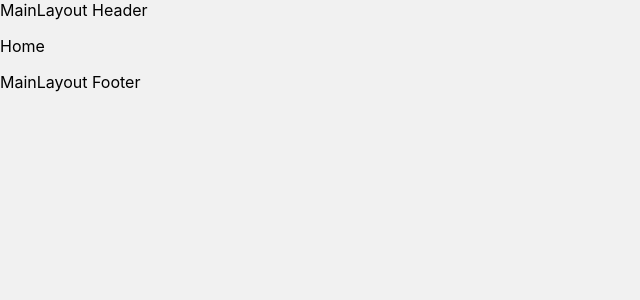
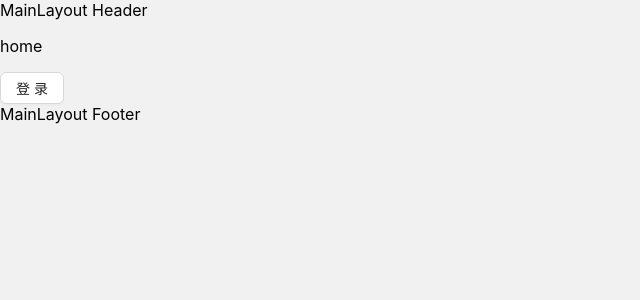
Before and after one commit to n7s4/wj-stars, a React (Create React App) app: page / in a window 1280 px wide. Shown: the top 300 px of the page, without its empty margins (0-640 px from the left). Built offline with nearby package versions, Linux system fonts and the light colour scheme.

Commit message:
feat: 路由测试

```diff
--- a/src/pages/Home.tsx
+++ b/src/pages/Home.tsx
@@ -1,6 +1,19 @@
+import { Button } from "antd";
 import React, { FC } from "react";
+import { useNavigate } from "react-router-dom";
 
 const Home: FC = () => {
-  return <p>Home</p>;
+  const nav = useNavigate();
+  const clickHandle = () => {
+    nav("login");
+  };
+  return (
+    <div>
+      <p>home</p>
+      <div>
+        <Button onClick={clickHandle}>登录</Button>
+      </div>
+    </div>
+  );
 };
 export default Home;
--- a/src/pages/Login.tsx
+++ b/src/pages/Login.tsx
@@ -1,6 +1,17 @@
+import { Button } from "antd";
 import React, { FC } from "react";
+import { useNavigate, Link } from "react-router-dom";
 
 const Login: FC = () => {
-  return <p>Login</p>;
+  const nav = useNavigate();
+  return (
+    <div>
+      <p>Login</p>
+      <div>
+        <Button onClick={() => nav(-1)}>返回</Button>
+        <Link to="/register">注册</Link>
+      </div>
+    </div>
+  );
 };
 export default Login;
```
